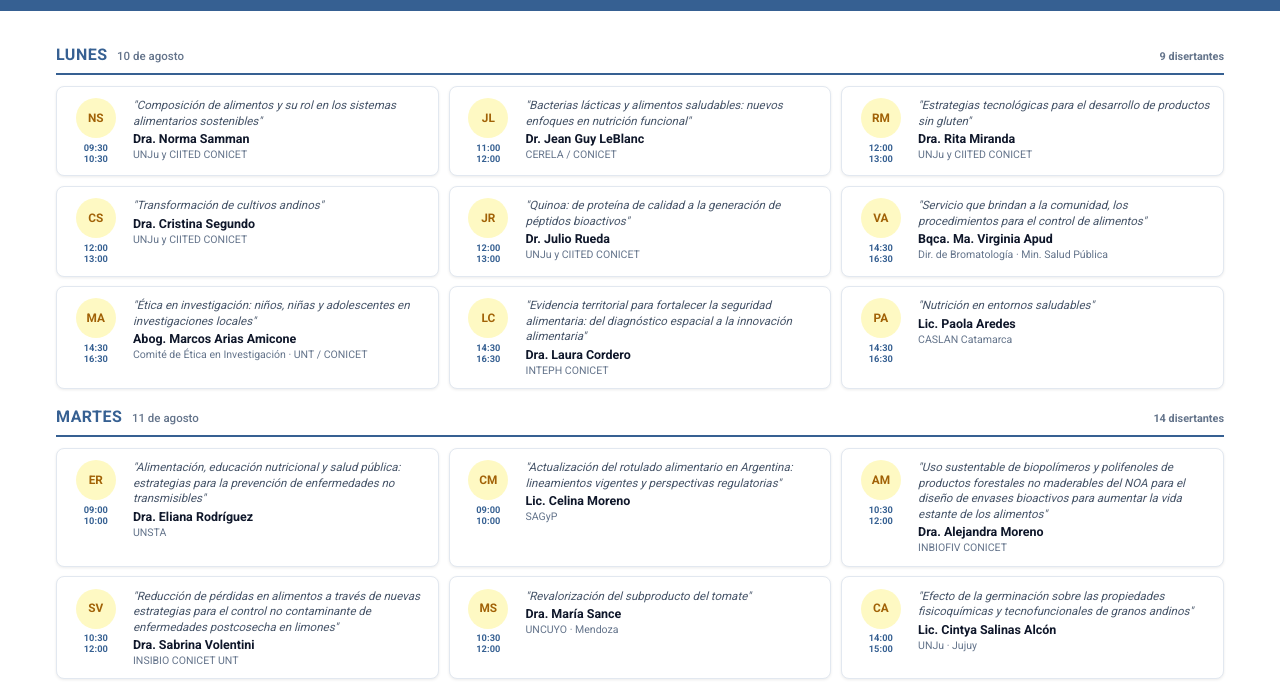
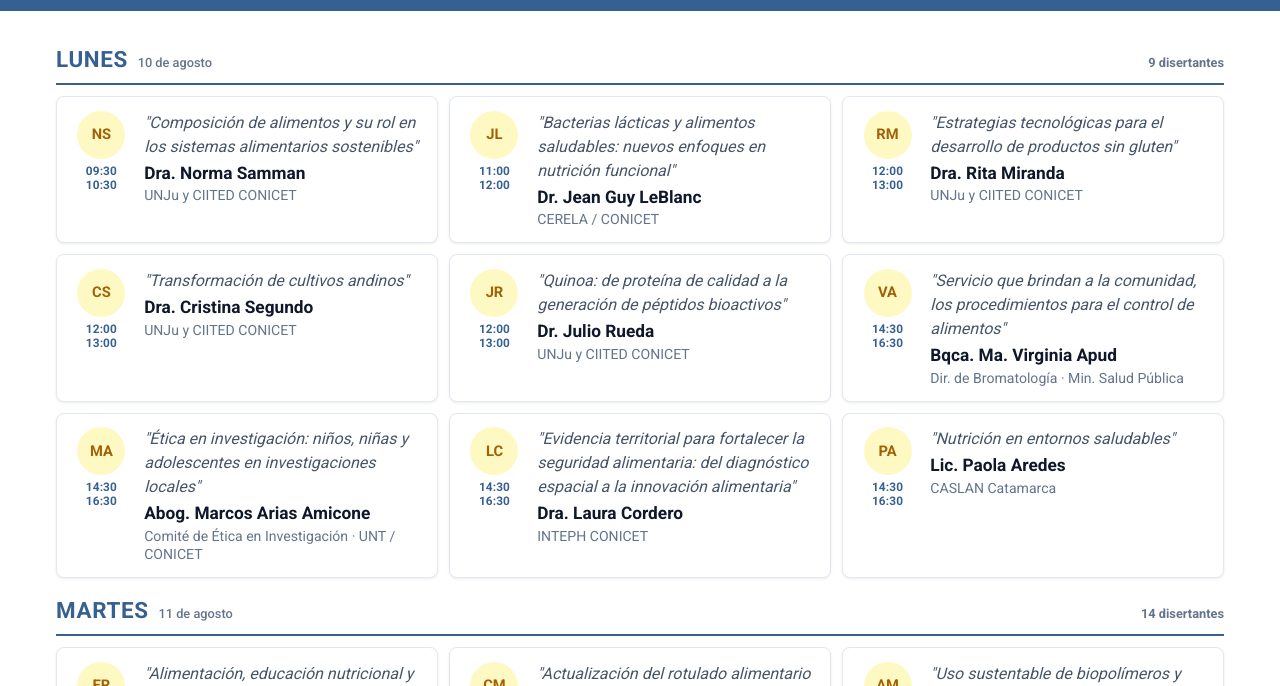
Before and after one commit to luchoespejo/conference-sites, a plain HTML site: page caslam-alimentos-nutricion-y-salud-xlvi/disertaciones.html in a window 1280 px wide. Shown: the part 50-736 px from the top of the page. Drawn offline with Linux system fonts and the light colour scheme.

Commit message:
style(caslam): increase disertantes font sizes for readability

```diff
--- a/caslam-alimentos-nutricion-y-salud-xlvi/disertaciones.html
+++ b/caslam-alimentos-nutricion-y-salud-xlvi/disertaciones.html
@@ -19,21 +19,35 @@
     .dz-day-sub { font-size:.72rem; color:var(--muted); font-weight:500; }
     .dz-day-count { margin-left:auto; font-size:.68rem; color:var(--muted); font-weight:600; }
 
-    .dz-grid { display:grid; grid-template-columns:repeat(auto-fill, minmax(330px, 1fr)); gap:.6rem; }
+    .dz-grid { display:grid; grid-template-columns:repeat(auto-fill, minmax(340px, 1fr)); gap:.7rem; }
 
     /* Tarjeta uniforme: columna icono+hora | charla, nombre, institución */
-    .dz-card { display:flex; gap:.7rem; background:var(--surface); border:1px solid var(--border); border-radius:var(--r); padding:.7rem .8rem; box-shadow:var(--shadow); }
+    .dz-card { display:flex; gap:.8rem; background:var(--surface); border:1px solid var(--border); border-radius:var(--r); padding:.85rem .9rem; box-shadow:var(--shadow); }
 
-    .dz-avcol { display:flex; flex-direction:column; align-items:center; gap:.3rem; width:52px; flex-shrink:0; }
-    .dz-av { width:40px; height:40px; border-radius:50%; display:flex; align-items:center; justify-content:center; font-size:.74rem; font-weight:700; }
+    .dz-avcol { display:flex; flex-direction:column; align-items:center; gap:.3rem; width:56px; flex-shrink:0; }
     /* Único color: amarillo limón */
-    .dz-av { background:#fef9c3; color:#a16207; }
-    .dz-time { font-size:.58rem; font-weight:700; color:var(--primary); text-align:center; line-height:1.15; letter-spacing:.01em; }
+    .dz-av { width:44px; height:44px; border-radius:50%; display:flex; align-items:center; justify-content:center; font-size:.85rem; font-weight:700; background:#fef9c3; color:#a16207; }
+    .dz-time { font-size:.68rem; font-weight:700; color:var(--primary); text-align:center; line-height:1.2; letter-spacing:.01em; }
 
     .dz-info { flex:1; min-width:0; }
-    .dz-talk { font-size:.72rem; font-style:italic; color:#475569; line-height:1.35; margin-bottom:3px; }
-    .dz-name { font-size:.78rem; font-weight:700; color:var(--text); line-height:1.2; }
-    .dz-inst { font-size:.66rem; color:var(--muted); margin-top:1px; line-height:1.25; }
+    .dz-talk { font-size:.9rem; font-style:italic; color:#475569; line-height:1.45; margin-bottom:4px; }
+    .dz-name { font-size:.95rem; font-weight:700; color:var(--text); line-height:1.25; }
+    .dz-inst { font-size:.8rem; color:var(--muted); margin-top:2px; line-height:1.3; }
+
+    .dz-day-name { font-size:1.2rem; }
+    .dz-day-sub, .dz-day-count { font-size:.8rem; }
+
+    /* Desktop: más grande todavía */
+    @media (min-width:768px){
+      .dz-grid { grid-template-columns:repeat(auto-fill, minmax(380px, 1fr)); }
+      .dz-talk { font-size:1rem; line-height:1.5; }
+      .dz-name { font-size:1.08rem; }
+      .dz-inst { font-size:.88rem; }
+      .dz-time { font-size:.74rem; }
+      .dz-av { width:48px; height:48px; font-size:.92rem; }
+      .dz-avcol { width:60px; }
+      .dz-day-name { font-size:1.4rem; }
+    }
 
     @media (max-width:520px){
       .dz-grid { grid-template-columns:1fr; }
```
